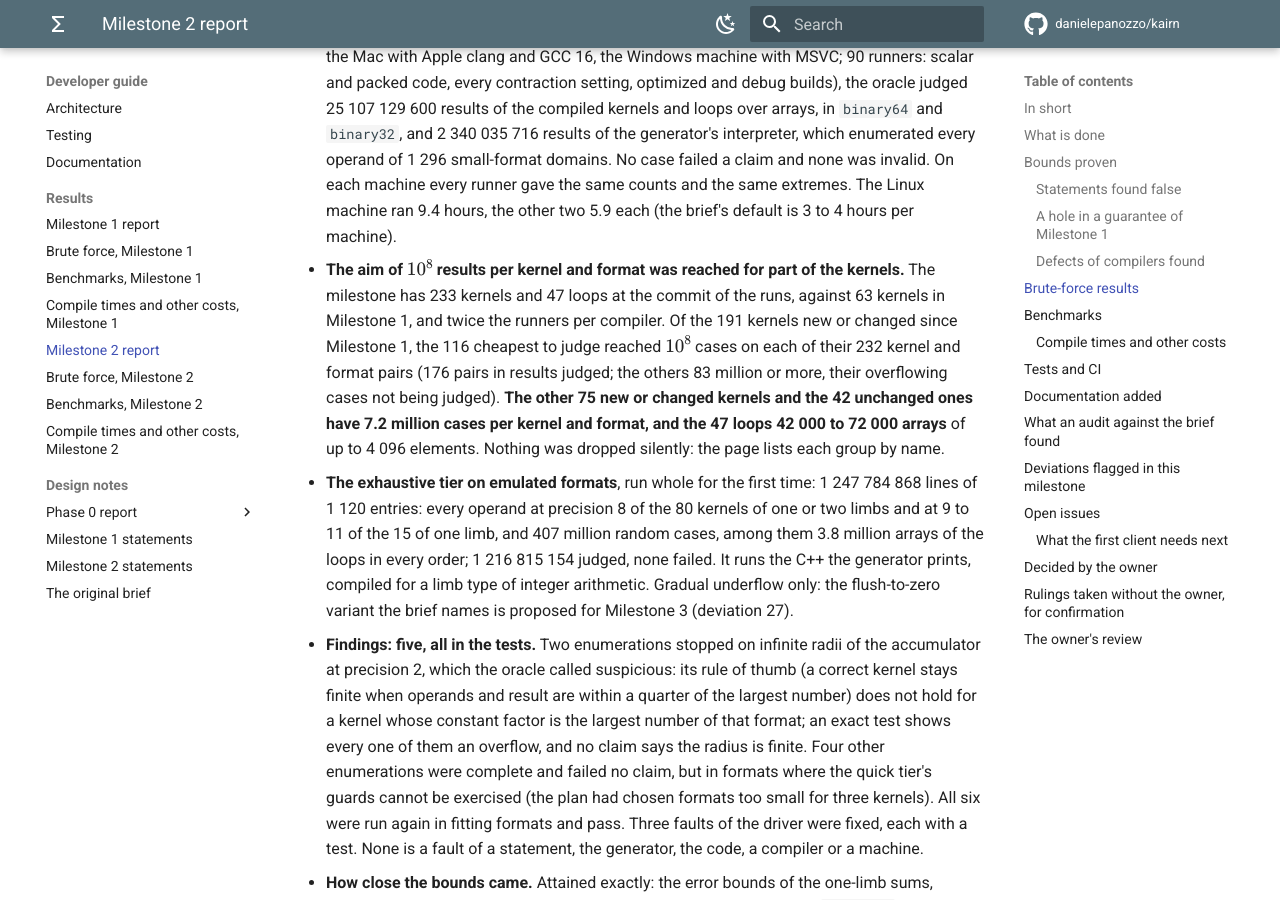
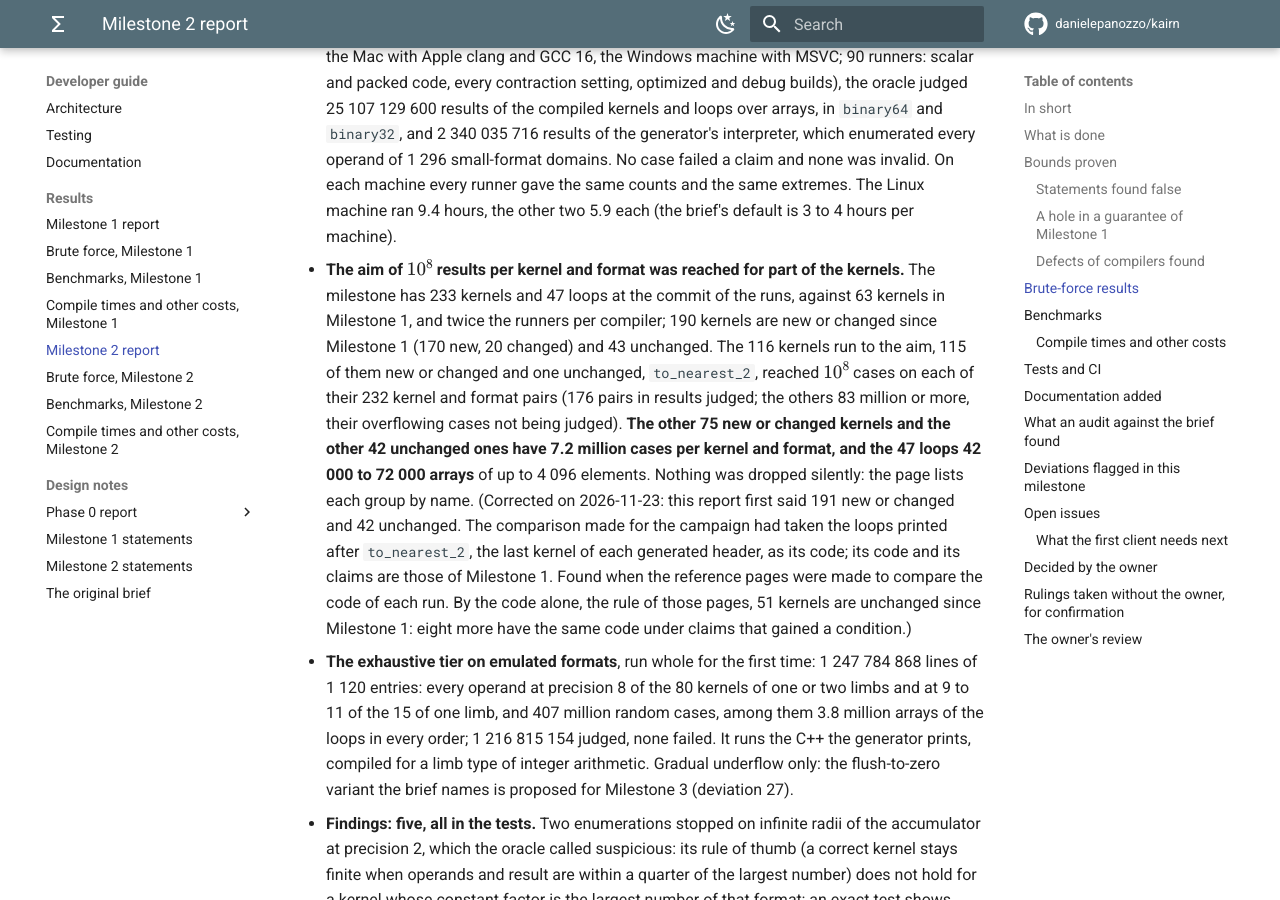
Before and after one commit to danielepanozzo/kairn, an MkDocs documentation site: the page built from docs/developer/results/milestone2.md, in a window 1280 px wide and 900 px high, scrolled down 10474 px. Built offline with MkDocs 1.6.1 and Material for MkDocs 9.7.7, drawn with Linux system fonts in a browser that asks for light colours; comment, search, counter and statistics services are not loaded; some of the changed text lies outside the part shown.

Commit message:
Milestone 2 report: 190 kernels new or changed and 43 unchanged, not 191 and 42; the rule of the reference pages in the log
The comparison made for the brute-force campaign counted to_nearest_2 as
changed: it had read the loops printed after it, the last kernel of each
generated header, as its code. Its code and claims are those of Milestone 1.
So 115 of the 190 new or changed kernels reached 10^8 cases, and one
unchanged kernel with them; the 75 below the aim are the same 75. Found by
the author of the reference pages and checked again here.

The log gains the correction and the authors' rule for which stored run
counts on a kernel's page.

Co-Authored-By: Claude Fable 5.2 <noreply@anthropic.com>
Claude-Session: https://claude.ai/code/session_01ULwCxzT6Dhw9xUiTw8mJz1

```diff
--- a/docs/developer/results/milestone2.md
+++ b/docs/developer/results/milestone2.md
@@ -263,12 +263,19 @@ machine.
   hours, the other two 5.9 each (the brief's default is 3 to 4 hours per machine).
 - **The aim of $10^8$ results per kernel and format was reached for part of the kernels.**
   The milestone has 233 kernels and 47 loops at the commit of the runs, against 63 kernels in
-  Milestone 1, and twice the runners per compiler. Of the 191 kernels new or changed since
-  Milestone 1, the 116 cheapest to judge reached $10^8$ cases on each of their 232 kernel and
-  format pairs (176 pairs in results judged; the others 83 million or more, their overflowing
-  cases not being judged). **The other 75 new or changed kernels and the 42 unchanged ones have
-  7.2 million cases per kernel and format, and the 47 loops 42 000 to 72 000 arrays** of up to
-  4 096 elements. Nothing was dropped silently: the page lists each group by name.
+  Milestone 1, and twice the runners per compiler; 190 kernels are new or changed since
+  Milestone 1 (170 new, 20 changed) and 43 unchanged. The 116 kernels run to the aim, 115 of them
+  new or changed and one unchanged, `to_nearest_2`, reached $10^8$ cases on each of their 232
+  kernel and format pairs (176 pairs in results judged; the others 83 million or more, their
+  overflowing cases not being judged). **The other 75 new or changed kernels and the other 42
+  unchanged ones have 7.2 million cases per kernel and format, and the 47 loops 42 000 to 72 000
+  arrays** of up to 4 096 elements. Nothing was dropped silently: the page lists each group by
+  name. (Corrected on 2026-11-23: this report first said 191 new or changed and 42 unchanged. The
+  comparison made for the campaign had taken the loops printed after `to_nearest_2`, the last
+  kernel of each generated header, as its code; its code and its claims are those of Milestone 1.
+  Found when the reference pages were made to compare the code of each run. By the code alone,
+  the rule of those pages, 51 kernels are unchanged since Milestone 1: eight more have the same
+  code under claims that gained a condition.)
 - **The exhaustive tier on emulated formats**, run whole for the first time: 1 247 784 868
   lines of 1 120 entries: every operand at precision 8 of the 80 kernels of one or two limbs
   and at 9 to 11 of the 15 of one limb, and 407 million random cases, among them 3.8 million
@@ -633,8 +640,10 @@ whole list.
     accumulator's radius is given only while $m u \le 1/2$; the two-limb sums' bounds are not
     shown tight (the brute-force runs reached at most a third of the bound, a half for the fast
     sum, and about a sixth on long arrays).
-15. **The brute-force runs did not reach $10^8$ results for every kernel.** 116 of the 191
-    kernels new or changed since Milestone 1 reached it; the other 75, and the 42 unchanged
+15. **The brute-force runs did not reach $10^8$ results for every kernel.** 115 of the 190
+    kernels new or changed since Milestone 1 reached it, and one unchanged kernel with them (the
+    counts were first given as 116 of 191, [corrected above](#brute-force-results)); the other
+    75, and the other 42 unchanged
     ones, have 7.2 million cases per kernel and format, and the 47 loops 42 000 to 72 000 arrays
     ([above](#brute-force-results)). The brief sizes the tier by time, 3 to 4 hours per machine,
     and the runs took 5.9 to 9.4; about nine more hours of the Linux machine would bring the 75
@@ -642,7 +651,10 @@ whole list.
     kernel shows its latest run only, so the 42 kernels whose code did not change now show 7
     million cases where Milestone 1's run had 110 to 122 million. Proposal: the page shows
     every stored run of a kernel whose code is unchanged. **Decided by the owner on 2026-11-23:
-    the pages are changed so; no further runs are made for this milestone.**
+    the pages are changed so; no further runs are made for this milestone.** Done: a page counts
+    a stored run when the kernel's generated code at the run's commit is its code now, and the
+    51 kernels whose code is that of Milestone 1's runs show those runs' 110 to 122 million
+    cases per format next to this milestone's 7.2 million.
 16. **The oracle's arrays have few non-finite elements** (6 of 100 map arrays in the quick tier).
 17. **No test runs Kairn from several threads**: thread safety is by design (no global state).
 18. **Not measured**: Windows, MSVC and clang-cl in the benchmarks of this milestone (the tests
```
Also changed, not shown: docs/developer/design/phase0/decisions.md (+3 -1 lines).
